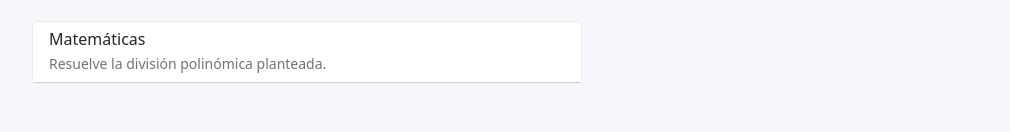
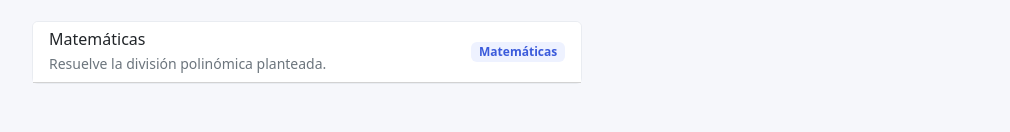
Before and after one commit to InovaDiego/Otaklar, a plain HTML site: page frontend/HTML/actividades-renovada.html in a window 1280 px wide. Shown: the part 623-755 px from the top of the page, without its empty margins (50-1060 px from the left). Drawn offline with nearby package versions, Linux system fonts and the light colour scheme.

Commit message:
Update topic-badge styles for improved UI
Changed the background and text color of the .topic-badge class to enhance visual appearance and readability.

```diff
--- a/frontend/HTML/actividades-renovada.html
+++ b/frontend/HTML/actividades-renovada.html
@@ -28,6 +28,8 @@
         }
 
         .topic-badge {
+            background: #eef2ff;
+            color: #3b5bdb;
         }
     </style>
 </head>
```
